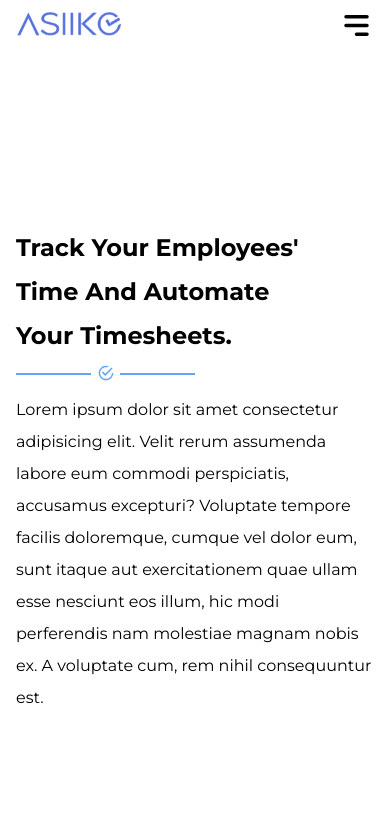
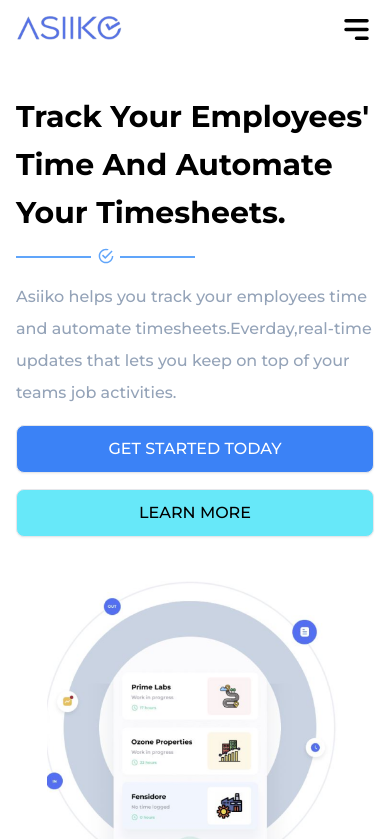
Before and after one commit to sazzy-josh/ASIIKO, a React (Vite) app: page / in a window 390 px wide. Shown: the top 839 px of the page. Built offline with nearby package versions, Linux system fonts and the light colour scheme.

Commit message:
fix : set pre-defined image sizes to fit all screens

```diff
--- a/src/Pages/Home.jsx
+++ b/src/Pages/Home.jsx
@@ -2,6 +2,7 @@
 import { BaseLayout } from '../layouts'
 import HeroImg from "../assets/hero_img.png"
 import { IoMdCheckmarkCircleOutline } from "react-icons/io"
+import { Button } from '../components'
 
 const Home = () => {
     return (
@@ -9,9 +10,9 @@
       {/* HOME SECTION */}
       <div className='flex flex-col lg:items-center lg:justify-between lg:flex lg:flex-row max-h-[calc(100vh_-_51px)] w-full'>
         {/* HOMEPAGE TEXT CONTENT */}
-        <div className='w-full lg:w-1/2 gap-y-3 min-h-screen lg:h-full flex flex-col justify-center'>
+        <div className='w-full lg:w-1/2 gap-y-4 lg:min-h-screen lg:h-full flex flex-col lg:justify-center my-10 lg:my-0'>
 
-          <div className='   flex flex-col font-bold text-2xl lg:text-5xl gap-y-3'>
+          <div className='   flex flex-col font-bold text-3xl lg:text-5xl gap-y-3'>
            <p>Track Your Employees'</p>
            <p>Time And Automate</p>
            <p>Your Timesheets.</p>
@@ -21,16 +22,24 @@
             <IoMdCheckmarkCircleOutline className='text-lg text-blue-400'/>
           </div>
 
-          <p className='leading-loose'>Lorem ipsum dolor sit amet consectetur adipisicing elit. Velit rerum assumenda labore eum commodi perspiciatis, accusamus excepturi? Voluptate tempore facilis doloremque, cumque vel dolor eum, sunt itaque aut exercitationem quae ullam esse nesciunt eos illum, hic modi perferendis nam molestiae magnam nobis ex. A voluptate cum, rem nihil consequuntur est.</p>
+          <p className='leading-loose w-full lg:w-3/4 text-slate-400 font-medium'>Asiiko helps you track your employees time and automate timesheets.Everday,real-time updates that lets you keep on top of your teams job activities.
+          </p>
+
+          <div className='flex flex-col lg:flex-row gap-4'>
+            <div className='w-full lg:w-48 h-12'><Button bg_color="bg-blue-500"  txt_color="text-white" content={"GET STARTED TODAY"}/></div>
+            <div className='w-full lg:w-48 h-12'><Button bg_color="bg-cyan-300" content={"LEARN MORE"}/></div>
+
+          </div>
 
         </div>
 
         {/* HERO IMAGE */}
-        <div className='w-1/2 h-full flex  justify-end'>
+        <div className='w-full lg:w-1/2 h-full flex justify-center lg:justify-end'>
             <img src={HeroImg}
              alt="asiiko_hero_image"
-             className='object-contain '
+             className='object-contain w-80 h-80 lg:w-auto lg:h-auto'
              />
+
 
         </div>
       </div>
--- a/src/components/Button.jsx
+++ b/src/components/Button.jsx
@@ -3,7 +3,7 @@
 const Button = ({content, bg_color , txt_color , handleClick}) => {
   return (
     <button
-     className={`w-full h-full border rounded-xl shadow-sm text-center font-medium px-2 ${bg_color} ${txt_color} `}
+     className={`w-full h-full border rounded-lg shadow-sm text-center font-medium px-2 ${bg_color} ${txt_color} `}
      onClick={handleClick}
      >
       {content}
--- a/src/components/Navbar.jsx
+++ b/src/components/Navbar.jsx
@@ -11,7 +11,7 @@
   return (
     <BaseLayout>
        {/* NAV MAIN LAYOUT */}
-       <div className="flex py-2 justify-between items-center w-full">
+       <div className="flex py-3 box-border justify-between items-center w-full">
 
          {/* LOGO GOES HERE */}
          <div className="z-[999]">
```
